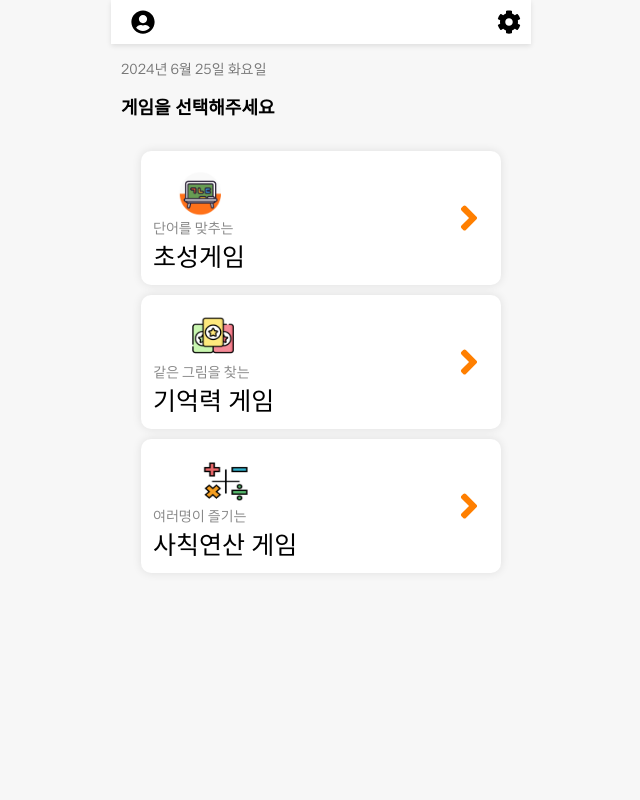
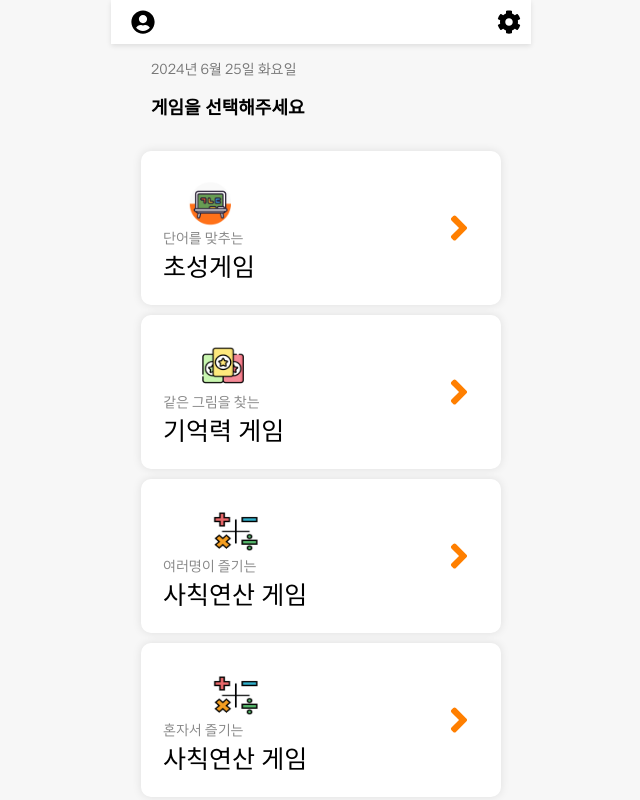
Before and after one commit to DementiaGame/dementia-client, a React (Create React App) app: page / in a window 1280 px wide. Shown: the whole page, without its empty margins (319-959 px from the left). Built offline with nearby package versions, Linux system fonts and the light colour scheme; a web font is replaced by a local one.

Commit message:
refactor: 게임선택화면 padding 값 수정

```diff
--- a/src/components/game/GameMain.css
+++ b/src/components/game/GameMain.css
@@ -47,12 +47,14 @@ body {
   color: #888;
   margin-bottom: 15px;
   text-align: left;
+  padding-left: 30px;
 }
 
 .title {
   font-family: "Happy Bold";
   font-size: 50px;
   text-align: left;
+  padding-left: 30px;
 }
 
 .main {
@@ -65,7 +67,7 @@ body {
 .game-card {
   background: white;
   border-radius: 10px;
-  padding: 10px;
+  padding: 20px;
   margin-bottom: 10px;
   box-shadow: 0 0 10px rgba(0, 0, 0, 0.1);
   display: flex;
--- a/src/components/game/GameMain.js
+++ b/src/components/game/GameMain.js
@@ -82,6 +82,21 @@ const GameMain = () => {
           </div>
           <FaAngleRight className="arrow-icon" />
         </div>
+        <div
+          className={`game-card ${
+            selectedGame === "멀티 플레이어 게임" ? "selected" : ""
+          }`}
+          onClick={() => handleGameClick("멀티 플레이어 게임")}
+        >
+          <div className="icon-wrapper">
+            <img src={thirdIcon} alt="멀티 플레이어 게임" className="icon" />
+            <div className="game-info">
+              <div className="game-time">혼자서 즐기는</div>
+              <div className="game-title">사칙연산 게임</div>
+            </div>
+          </div>
+          <FaAngleRight className="arrow-icon" />
+        </div>
       </main>
     </div>
   );
```
